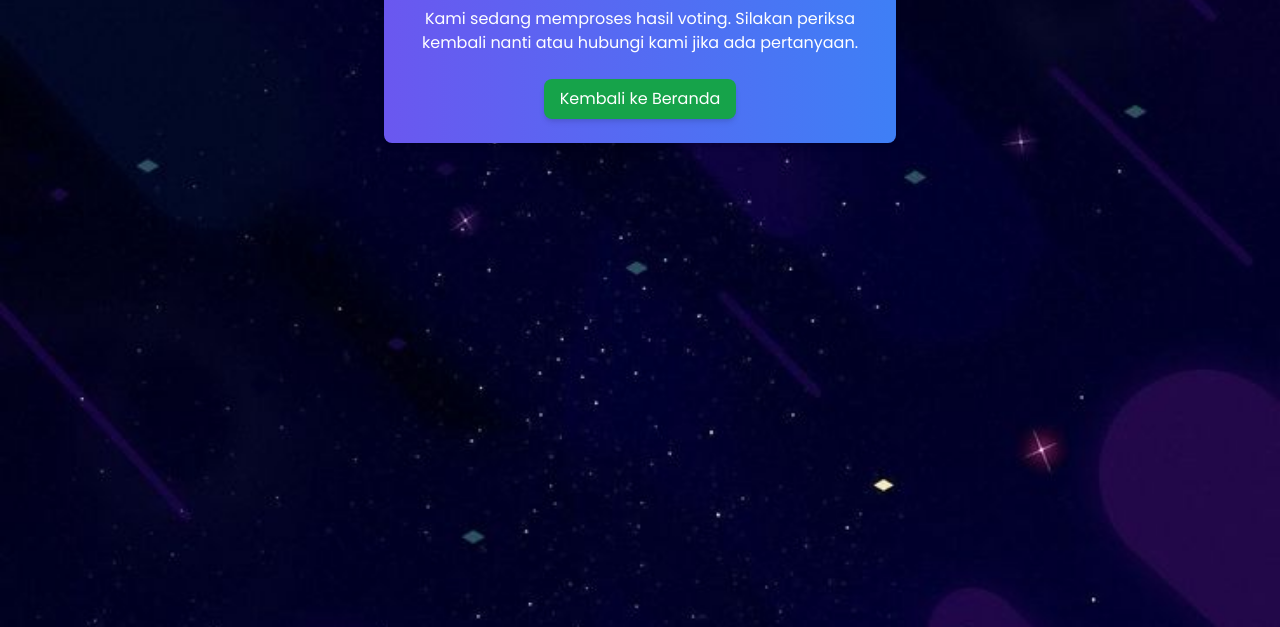
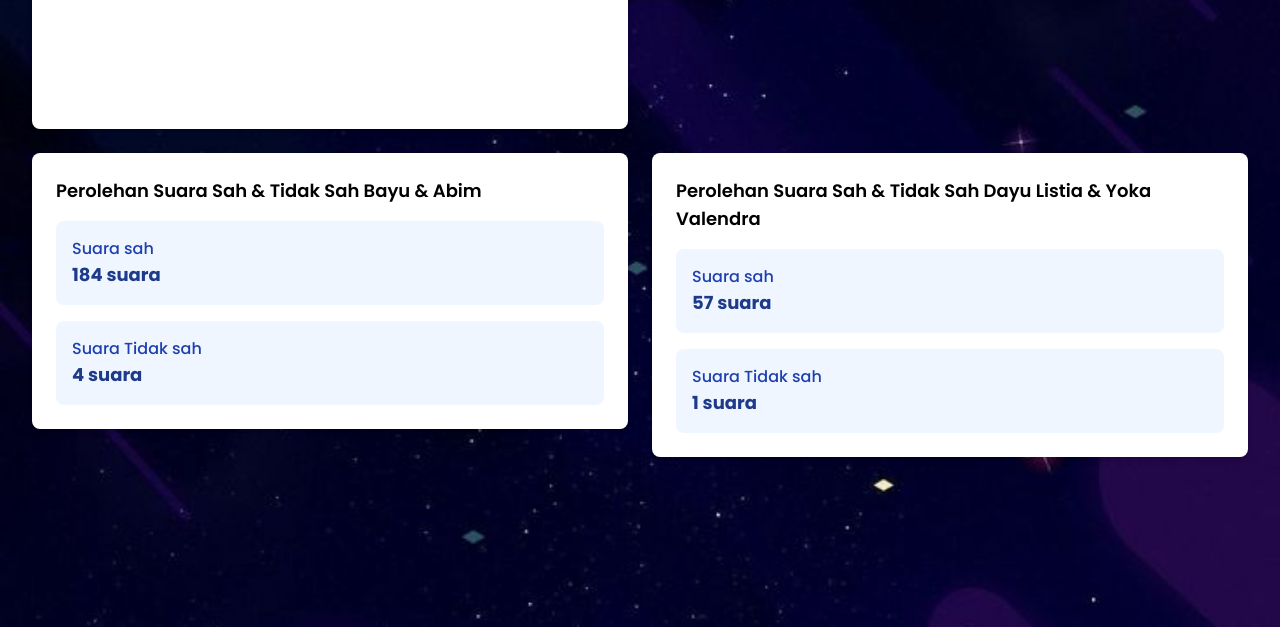
Before and after one commit to Yu1chiro/simple-votings, a website: page public/results/voting-results.html in a window 1280 px wide. Shown: the part 173-800 px from the top of the page. Drawn offline with nearby package versions, Linux system fonts and the light colour scheme; no server answers.

Commit message:
final up

```diff
--- a/public/results/voting-results.html
+++ b/public/results/voting-results.html
@@ -25,23 +25,7 @@ I'm currently a third-year student in the Japanese Language Education program. P
     </style>
 </head>
 <body class="bg-[url('/img/pixel.jpg')] bg-cover bg-no-repeat">
-    <div class="mobile bg-gradient-to-r from-purple-600 to-blue-500 mt-5 animate-card text-white rounded-lg shadow-md p-6 mx-auto max-w-lg">
-        <div class="flex justify-center mb-3">
-          <img src="/img/logo.webp" class="rounded-full w-20 h-auto" alt="">
-        </div>
-      <h1 class="font-bold text-transparent bg-clip-text bg-gradient-to-r from-[hsl(42,85%,65%)] to-[hsl(42,80%,85%)] text-center text-2xl mb-3 font-custom">
-          Hasil Voting Belum Tersedia!
-        </h1>
-        <p class="text-center mb-6">
-          Kami sedang memproses hasil voting. Silakan periksa kembali nanti atau hubungi kami jika ada pertanyaan.
-        </p>
-        <div class="flex justify-center">
-          <a href="/" class="px-4 py-2 bg-green-600 text-white rounded-lg shadow-md hover:bg-green-700 transition">
-            Kembali ke Beranda
-          </a>
-        </div>
-      </div>
-      <!-- <div class="w-full mt-3">
+      <div class="w-full mt-3">
         <h1 class="font-bold text-transparent bg-clip-text bg-gradient-to-r from-[hsl(42,85%,65%)] to-[hsl(42,80%,85%)] text-center text-2xl mb-4 font-custom">
             Final Results Voting HMJ Bahasa Asing 2025
           </h1>
@@ -59,8 +43,39 @@ I'm currently a third-year student in the Japanese Language Education program. P
                     </div>
                 </div>
             </div>
+            <div class="space-y-4">
+                <div class="bg-white p-6 rounded-lg shadow-md">
+                    <h2 class="text-lg font-semibold mb-4">Perolehan Suara Sah & Tidak Sah Bayu & Abim</h2>
+                    <div class="space-y-4">
+                      <div class="bg-blue-50 p-4 rounded-lg" bis_skin_checked="1">
+                        <p class="text-blue-800 font-medium">Suara sah</p>
+                        <p class="text-lg font-bold text-blue-900">184 suara</p>
+                    </div>
+                      <div class="bg-blue-50 p-4 rounded-lg" bis_skin_checked="1">
+                        <p class="text-blue-800 font-medium">Suara Tidak sah</p>
+                        <p class="text-lg font-bold text-blue-900">4 suara</p>
+                    </div>
+                    </div>
+                    </div>
+                </div>
+            <div class="space-y-4">
+                <div class="bg-white p-6 rounded-lg shadow-md">
+                    <h2 class="text-lg font-semibold mb-4">Perolehan Suara Sah & Tidak Sah Dayu Listia & Yoka Valendra</h2>
+                    <div class="space-y-4">
+                      <div class="bg-blue-50 p-4 rounded-lg" bis_skin_checked="1">
+                        <p class="text-blue-800 font-medium">Suara sah</p>
+                        <p class="text-lg font-bold text-blue-900">57 suara</p>
+                    </div>
+                      <div class="bg-blue-50 p-4 rounded-lg" bis_skin_checked="1">
+                        <p class="text-blue-800 font-medium">Suara Tidak sah</p>
+                        <p class="text-lg font-bold text-blue-900">1 suara</p>
+                    </div>
+                    </div>
+                    </div>
+                </div>
+            </div>
         </div>
-    </div> -->
+    </div>
     <!-- Congratulations -->
     <!-- <h1 class="font-bold py-5 text-transparent bg-clip-text bg-gradient-to-r from-[hsl(42,85%,65%)] to-[hsl(42,80%,85%)] text-center text-2xl mb-4 font-custom">
         CONGRATULATIONS
@@ -70,7 +85,7 @@ I'm currently a third-year student in the Japanese Language Education program. P
      </div> -->
     <script src="https://cdn.jsdelivr.net/gh/alpinejs/alpine@v2.x.x/dist/alpine.min.js" defer></script>
     <script src="https://cdnjs.cloudflare.com/ajax/libs/Chart.js/2.9.3/Chart.min.js" integrity="sha256-R4pqcOYV8lt7snxMQO/HSbVCFRPMdrhAFMH+vr9giYI=" crossorigin="anonymous"></script>
-    <!-- <script type="module" src="/Dashboard/serviceJS/statistic.js"></script> -->
+    <script type="module" src="/Dashboard/serviceJS/statistic.js"></script>
     <!-- <script type="module" src="results.js"></script> -->
 <style>
     .margin-custom {
```
Also changed, not shown: public/Dashboard/statistic.html (+6 -0 lines), public/Dashboard/serviceJS/statistic.js (line endings or trailing spaces).
